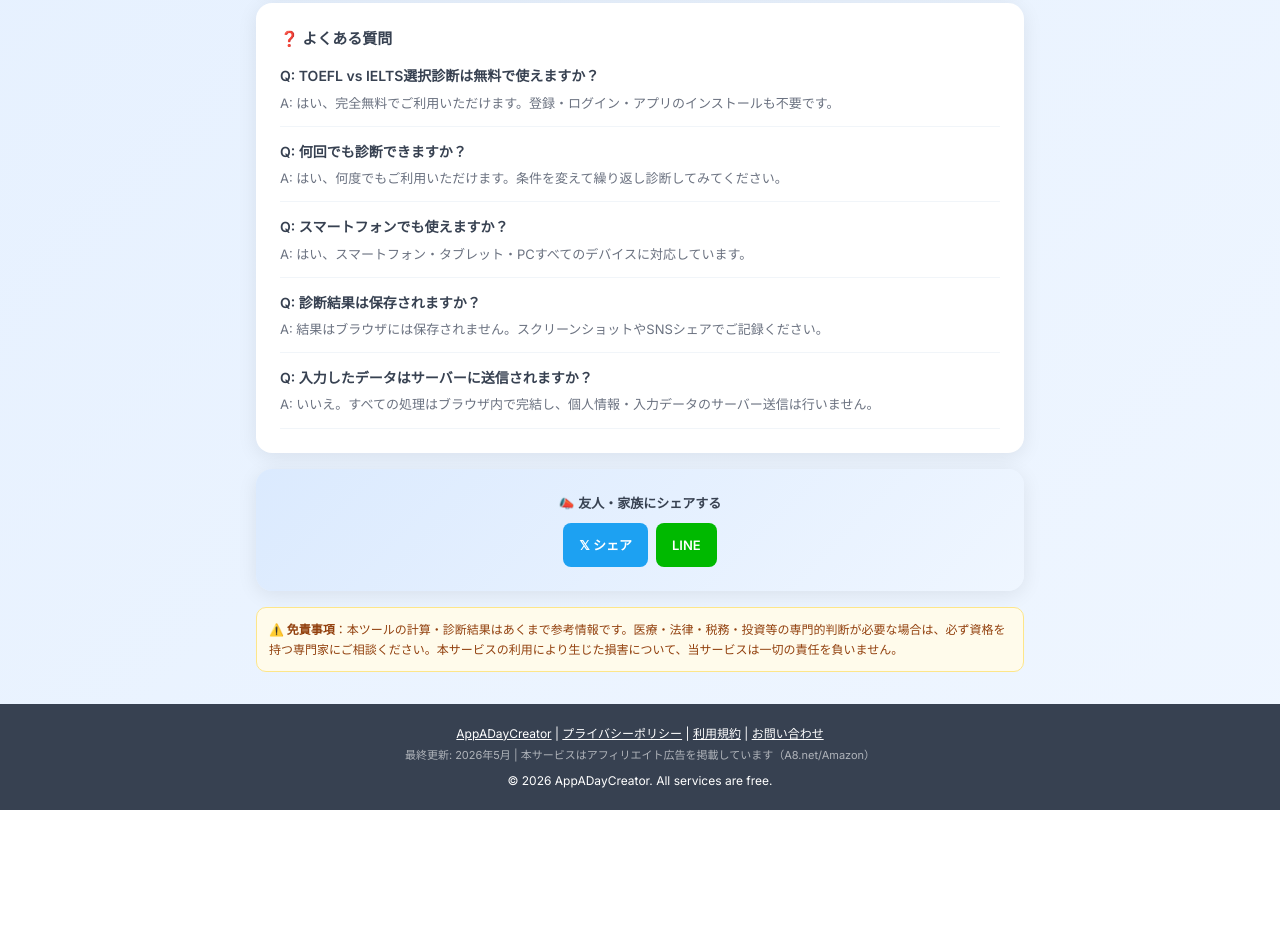
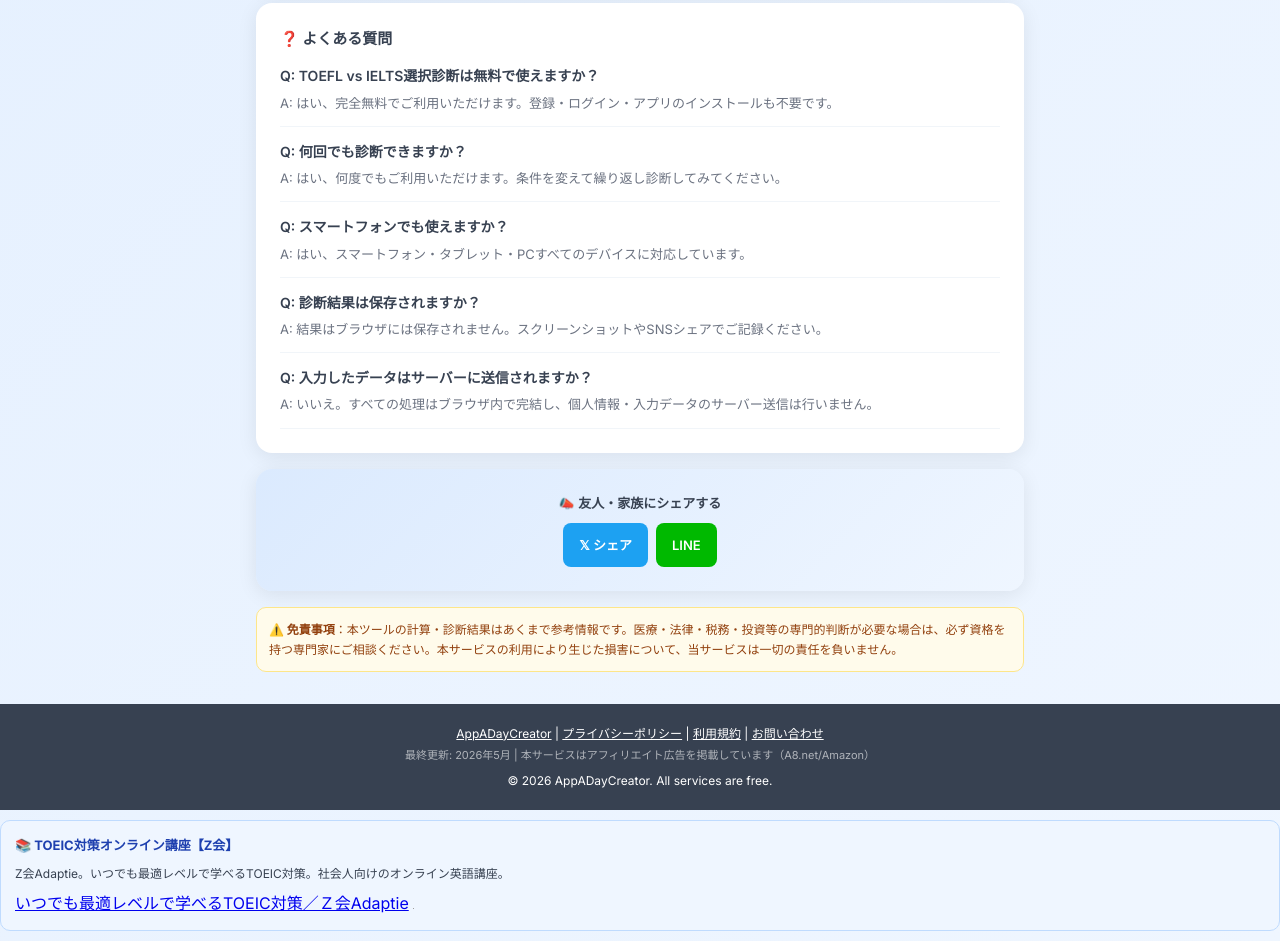
Before and after one commit to appadaycreator/toefl-vs-ielts-advisor, a plain HTML site: page index.html in a window 1280 px wide. Shown: the part 2840-3781 px from the top of the page. Before the commit the page ends 3650 px from the top, so only its background shows below. Drawn offline with Linux system fonts and the light colour scheme.

Commit message:
Add Z-kai Adaptie TOEIC affiliate

```diff
--- a/index.html
+++ b/index.html
@@ -422,5 +422,13 @@ j=d.createElement(s),dl=l!="dataLayer"?"&l="+l:"";j.async=true;j.src=
       document.getElementById('result').classList.add('show');
     }
     </script>
+<!-- A8アフィリエイト: Z会Adaptie -->
+<div style="background:#eff6ff;border:1px solid #bfdbfe;border-radius:10px;padding:14px;margin:10px 0;">
+  <p style="font-size:13px;font-weight:700;color:#1e40af;margin:0 0 8px;">📚 TOEIC対策オンライン講座【Z会】</p>
+  <p style="font-size:12px;color:#374151;margin:0 0 8px;">Z会Adaptie。いつでも最適レベルで学べるTOEIC対策。社会人向けのオンライン英語講座。</p>
+  <a href="https://px.a8.net/svt/ejp?a8mat=4B3VR8+DDPZQI+E0Q+1NO28Y" rel="nofollow noopener noreferrer" target="_blank">いつでも最適レベルで学べるTOEIC対策／Ｚ会Adaptie</a>
+<img border="0" width="1" height="1" src="https://www13.a8.net/0.gif?a8mat=4B3VR8+DDPZQI+E0Q+1NO28Y" alt="" loading="lazy">
+</div>
+<!-- /A8アフィリエイト: Z会Adaptie -->
 </body>
 </html>
```
